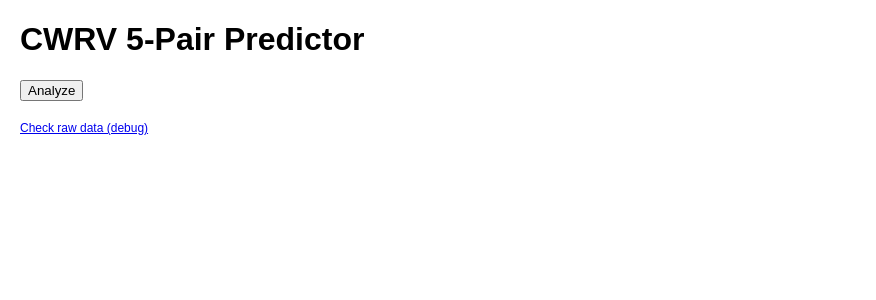
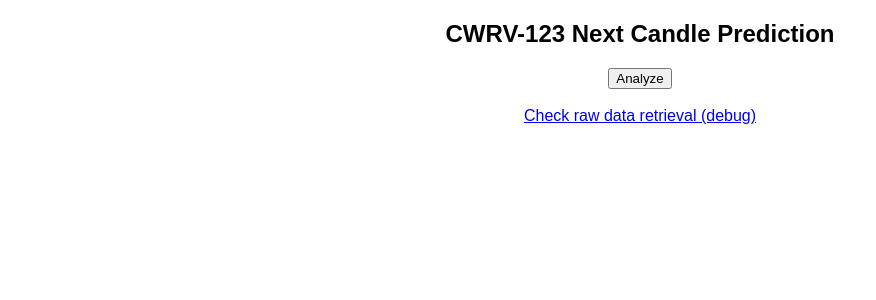
Before and after one commit to lucky-prashant/Cwrv, a Flask app: page / in a window 1280 px wide. Shown: the top 300 px of the page, without its empty margins (0-876 px from the left). Run offline with Flask 3, Linux system fonts and the light colour scheme.

Commit message:
Update index.html

```diff
--- a/templates/index.html
+++ b/templates/index.html
@@ -1,45 +1,42 @@
 <!DOCTYPE html>
 <html>
 <head>
-    <title>CWRV Predictor</title>
+  <title>CWRV-123 Predictor</title>
   <style>
-        body { font-family: Arial; margin: 20px; }
-        .pair-box { display: inline-block; width: 18%; border: 1px solid #ccc; margin: 5px; padding: 10px; vertical-align: top; }
-        .signal { font-size: 20px; font-weight: bold; }
-        .call { color: green; }
-        .put { color: red; }
-        .footer { margin-top: 20px; font-size: 12px; }
+    body { font-family: Arial, sans-serif; text-align: center; }
+    .pair-box { display:inline-block; border:1px solid #ccc; margin:10px; padding:10px; width:200px; }
+    .high { color:green; font-weight:bold; }
+    .low { color:red; font-weight:bold; }
   </style>
 </head>
 <body>
-    <h1>CWRV 5-Pair Predictor</h1>
+  <h2>CWRV-123 Next Candle Prediction</h2>
   <button onclick="analyze()">Analyze</button>
   <div id="results"></div>
-    <div class="footer">
-        <a href="/debug" target="_blank">Check raw data (debug)</a>
-    </div>
+  <br>
+  <a href="/check_data" target="_blank">Check raw data retrieval (debug)</a>
 
   <script>
-function analyze(){
+    async function analyze(){
       document.getElementById("results").innerHTML = "Analyzing...";
-    fetch('/analyze').then(r=>r.json()).then(res => {
+      let res = await fetch("/analyze");
+      let data = await res.json();
       let html = "";
-        for (let p in res){
-            let r = res[p];
-            let cls = r.signal === "CALL" ? "call" : "put";
+      for (let pair in data){
+        let r = data[pair];
+        if(r.error){
+          html += `<div class="pair-box"><h3>${pair}</h3><p>Error: ${r.error}</p></div>`;
+        } else {
           html += `<div class="pair-box">
-                        <h3>${p}</h3>
-                        <div class="signal ${cls}">${r.signal}</div>
-                        <div>Reason: ${r.reason}</div>
-                        <div>Accuracy: ${r.accuracy}%</div>
-                        <div>Confidence: ${r.confidence}%</div>
-                        <div style="font-size:12px;margin-top:5px;">Last Candle: O=${r.last ? r.last.o : "?"}, C=${r.last ? r.last.c : "?"}</div>
+            <h3>${pair}</h3>
+            <p>Prediction: <b>${r.prediction}</b></p>
+            <p>Confidence: <span class="${r.confidence=='High'?'high':'low'}">${r.confidence}</span></p>
+            <p>Reason: ${r.reason}</p>
+            <small>Last Candle: O:${r.last_candle.o} C:${r.last_candle.c}</small>
           </div>`;
         }
+      }
       document.getElementById("results").innerHTML = html;
-    }).catch(err => {
-        document.getElementById("results").innerHTML = "Error: " + err;
-    });
     }
   </script>
 </body>
```
Lines whose indentation alone changed are shown as unchanged.
